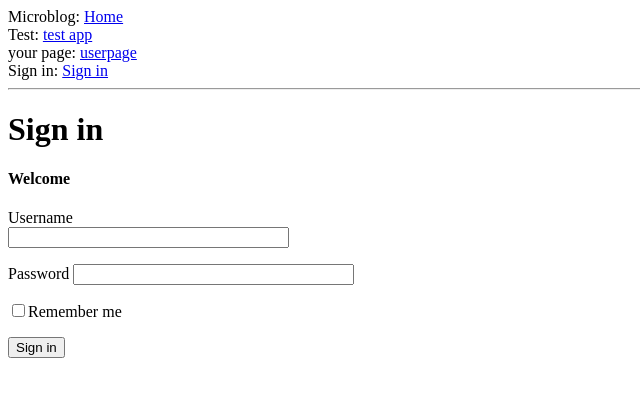
After one commit to AnastasiaYuhimenko/microblog_study, a Flask app: page /login in a window 1280 px wide. The commit adds this page. Shown: the top 397 px of the page, without its empty margins (0-640 px from the left). Run offline with Flask 3, Linux system fonts and the light colour scheme.

Commit message:
Завершение 3 главы

```diff
--- /dev/null
+++ b/config.py
@@ -0,0 +1,5 @@
+import os
+
+
+class Config:
+    SECRET_KEY = os.environ.get('Secret key') or 'you-will-never-guess!'
--- a/microblog/app/__init__.py
+++ b/microblog/app/__init__.py
@@ -1,3 +1,7 @@
 from flask import Flask
+from config import Config
 
 app = Flask(__name__)
+app.config.from_object(Config)
+
+# from microblog.app import routes
--- /dev/null
+++ b/microblog/app/forms.py
@@ -0,0 +1,11 @@
+from flask_wtf import FlaskForm
+from wtforms import StringField, PasswordField, BooleanField, SubmitField
+from wtforms.validators import DataRequired
+
+
+class LoginForm(FlaskForm):
+    username = StringField('Username', validators=[DataRequired()])  # validators:
+    # Проверка отправки(в данном случае не пустое поле)
+    password = PasswordField('Password', validators=[DataRequired()])
+    remember_me = BooleanField('Remember me')
+    submit = SubmitField('Sign in')
--- a/microblog/app/routes.py
+++ b/microblog/app/routes.py
@@ -1,15 +1,37 @@
-from app import app
+from microblog.app import app
+from flask import render_template, flash, redirect, url_for
+from forms import LoginForm
 
 
 @app.route('/')
+@app.route('/index')
 def index():
-    user = {'username': input()}
-    return '''
-    <html>
-      <head>
-        <title>Home Page - Microblog</title>
-      </head>
-      <body>
-        <h1>Hello, ''' + user['username'] + '''!</h1>
-      </body>
-    </html>'''
+    user = {'username': 'Anastasia'}
+    posts = [
+        {'author': {'username': 'Vladik'}, 'body': 'Iˆm a goose'},
+        dict(author={'username': 'Goose'}, body='Iˆm a Vladik')
+    ]
+    return render_template('index.html', title='Home', user=user, posts=posts)
+
+
+@app.route('/test')
+def test():
+    return 'test app'
+
+
+@app.route('/user/<string:name>/<int:id>')
+def user_page(name, id):
+    return render_template('user_page.html', title='userpage', name=name, id=id)
+
+
+@app.route('/login', methods=['GET', 'POST'])
+def Login():
+    form = LoginForm()
+    if form.validate_on_submit():
+        flash('Login requested for user {}, remember_me={}'.format(form.username.data, form.remember_me.data))
+        return redirect(url_for('index'))
+    return render_template('login.html', title='Sign in', form=form)
+
+
+if __name__ == '__main__':
+    app.run(debug=True, port=5001)
--- a/microblog/app/templates/base.html
+++ b/microblog/app/templates/base.html
@@ -9,10 +9,20 @@
   </head>
 <body>
 
-    <div>Microblog: <a href="/index">Home</a><div>
-        <div>Test: <a href="/test">test app</a><div>
-            <div>your page: <a href="/user/User/15">userpage</a><div>
+    <div>Microblog: <a href="{{ url_for('index') }}">Home</a></div>
+        <div>Test: <a href="{{ url_for('test') }}">test app</a></div>
+            <div>your page: <a href="/user/User/15">userpage</a></div>
+    <div>Sign in: <a href="{{ url_for('Login') }}">Sign in</a></div>
     <hr>
+        {% with messages = get_flashed_messages() %}
+            {% if messages %}
+                <ul>
+                    {% for message in messages %}
+                        <li>{{ message }}</li>
+                </ul>
+                    {% endfor %}
+            {% endif %}
+        {% endwith %}
     {% block content %}{% endblock %}
 
 </body>
--- /dev/null
+++ b/microblog/app/templates/login.html
@@ -0,0 +1,26 @@
+{% extends "base.html" %}
+
+{% block content %}
+    <h1>Sign in</h1>
+    <h4>Welcome</h4>
+    <form action="" method="post" novalidate>
+        {{ form.hidden_tag() }}
+        <p>
+            {{ form.username.label }} <br>
+            {{ form.username(size=32) }} <br>
+            {% for error in form.username.errors %}
+            <span style="color: red;">[{{ error }}]</span>
+            {% endfor %}
+        </p>
+        <p>
+            {{ form.password.label }}
+            {{ form.password(size=32)}}
+            {% for error in form.password.errors %}
+                <span style="color: red;">[{{ error }}]</span>
+            {% endfor %}
+
+        </p>
+        <p>{{ form.remember_me() }}{{ form.remember_me.label}}</p>
+        <p>{{ form.submit }}</p>
+    </form>
+{% endblock %}
--- a/microblog/config.py
+++ b/microblog/config.py
@@ -1,7 +1,4 @@
 import os
 
-
 class Config:
-    SECRET_KEY = os.environ.get('Secret key') or 'you-will-never-guess!'
-
-name = os.getlogin()
+  SECRET_KEY = os.environ.get('SECRET_KEY') or 'you-will-never-guess'
--- a/microblog/microblog.py
+++ b/microblog/microblog.py
@@ -1,6 +1,6 @@
 from app import app
 from flask import render_template
-
+from app.forms import LoginForm
 
 @app.route('/')
 @app.route('/index')
```
